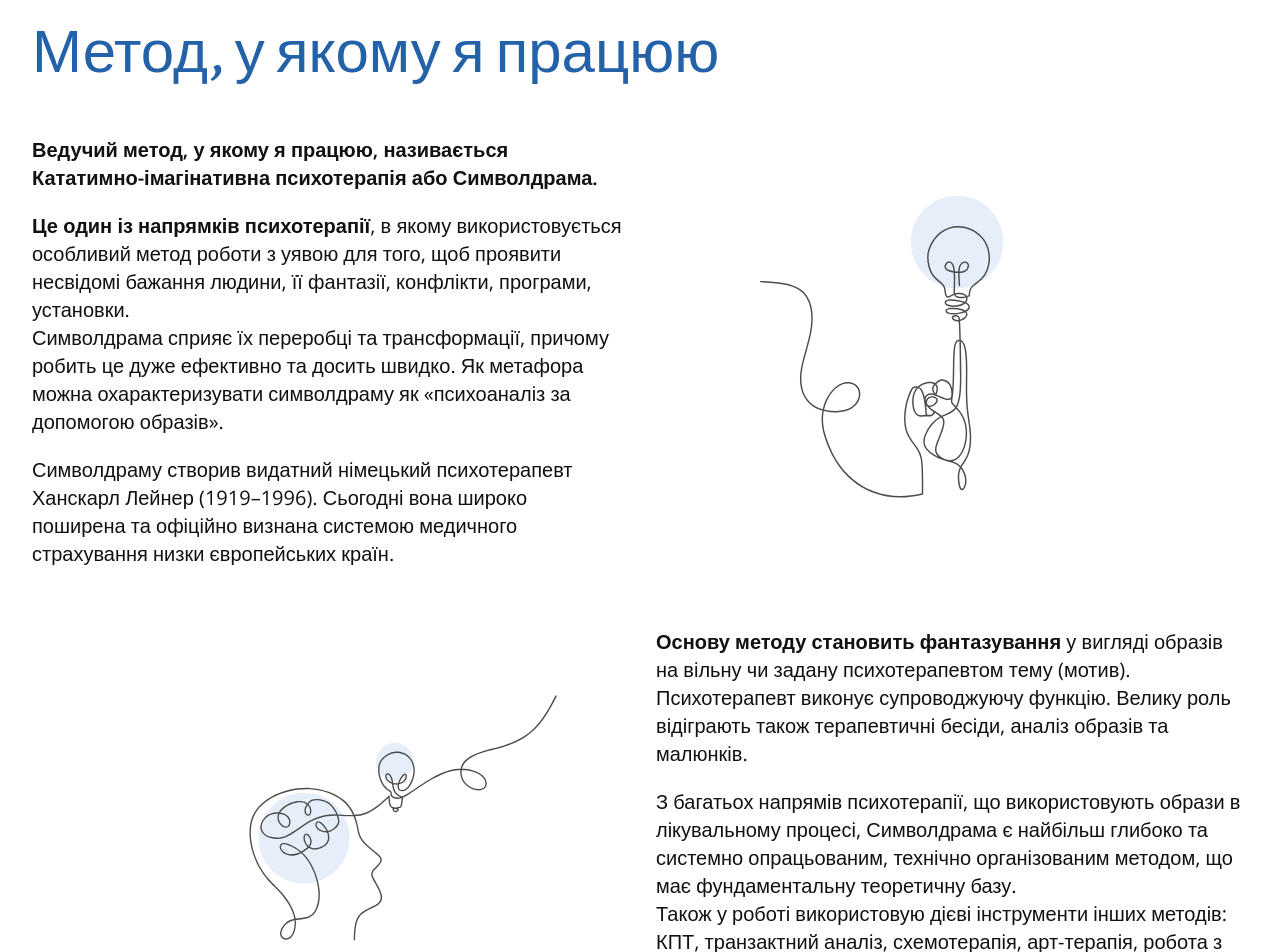
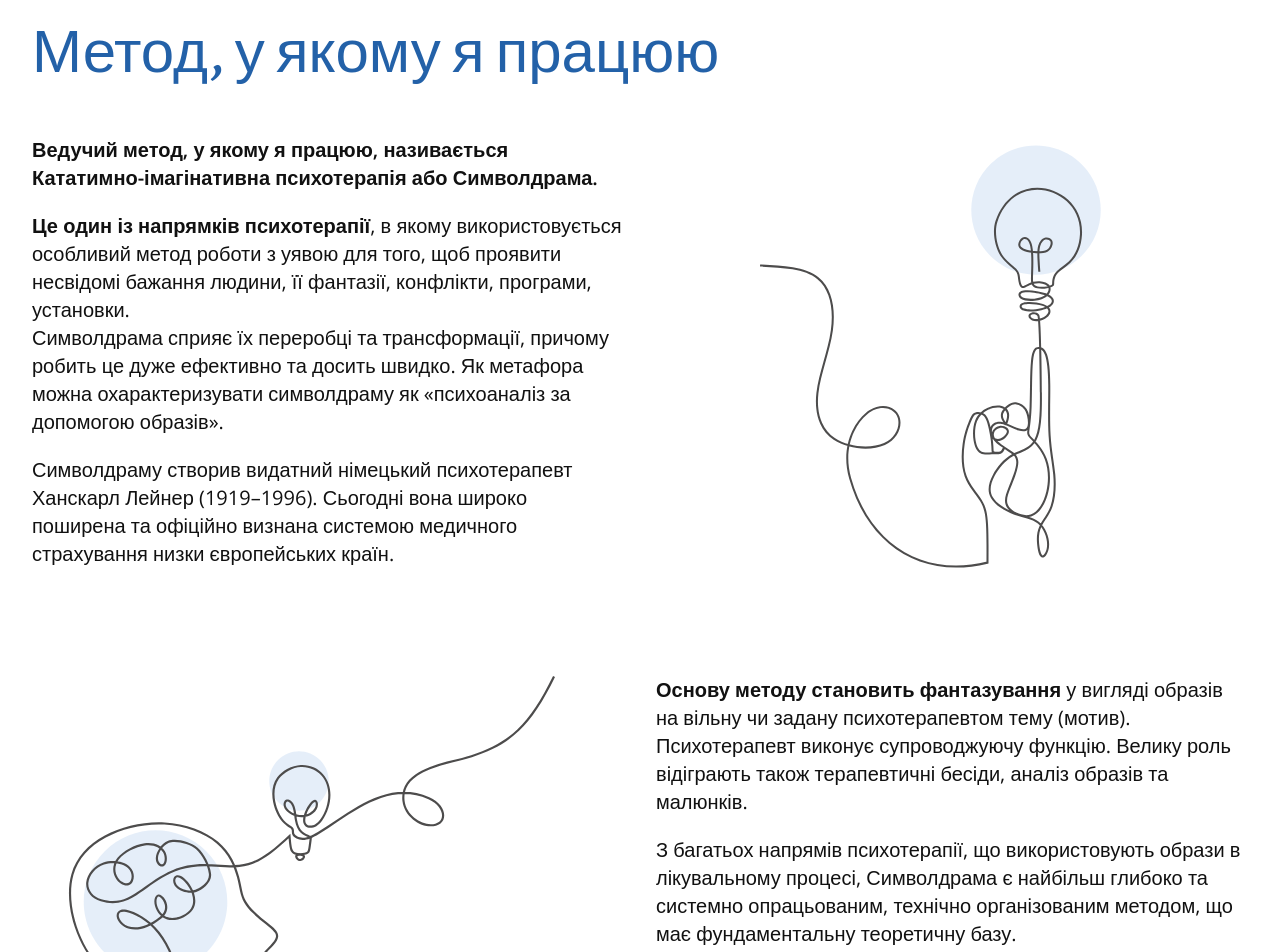
Before and after one commit to SoftRyzen-internship/psychologist, a Next.js app: page /consultations in a window 1280 px wide. Shown: the part 100-1052 px from the top of the page. Built offline with nearby package versions, Linux system fonts and the light colour scheme.

Commit message:
menthor fixes

```diff
--- a/src/views/PersonalConsultationMethodView/PersonalConsultationMethod.jsx
+++ b/src/views/PersonalConsultationMethodView/PersonalConsultationMethod.jsx
@@ -1,8 +1,9 @@
 import Image from 'next/image';
+import classNames from 'classnames';
+import PropTypes from 'prop-types';
 import ReactMarkdown from 'react-markdown';
 import { Container, SectionTitle } from '@/components';
 import s from './PersonalConsultationMethodView.module.css';
-import classNames from 'classnames';
 
 export const PersonalConsultationMethodView = ({ data }) => {
   return (
@@ -16,7 +17,7 @@ export const PersonalConsultationMethodView = ({ data }) => {
           <Image
             className={classNames(s.image1, s.image)}
             src="/icons/Method1.svg"
-            alt="method1 img"
+            alt="Робочий метод 1 опис"
             width={320}
             height={284}
           />
@@ -28,7 +29,7 @@ export const PersonalConsultationMethodView = ({ data }) => {
           <Image
             className={classNames(s.image2, s.image)}
             src="/icons/Method2.svg"
-            alt="method2 img"
+            alt="Робочий метод 2 опис"
             width={320}
             height={249}
           />
@@ -37,3 +38,14 @@ export const PersonalConsultationMethodView = ({ data }) => {
     </section>
   );
 };
+
+PersonalConsultationMethodView.propTypes = {
+  data: PropTypes.shape({
+    heading: PropTypes.string.isRequired,
+    description: PropTypes.arrayOf(
+      PropTypes.shape({
+        content: PropTypes.string.isRequired,
+      }),
+    ).isRequired,
+  }).isRequired,
+};
--- a/src/views/PersonalConsultationMethodView/PersonalConsultationMethodView.module.css
+++ b/src/views/PersonalConsultationMethodView/PersonalConsultationMethodView.module.css
@@ -14,12 +14,19 @@
     font-size: 18px;
     line-height: calc(28 / 18);
   }
-}
 
-@media screen and (min-width: 1280px) {
-  .wrapper p {
-    font-size: 20px;
-    line-height: calc(28 / 20);
+  .image1 {
+    margin-bottom: 0;
+  }
+
+  .wrapper {
+    display: flex;
+    margin-bottom: 36px;
+    gap: 32px;
+  }
+
+  .wrapper:nth-of-type(2) {
+    flex-direction: row-reverse;
   }
 }
 
@@ -37,19 +44,12 @@
   margin-bottom: 24px;
 }
 
-@media screen and (min-width: 768px) {
-  .wrapper {
-    display: flex;
-    margin-bottom: 36px;
-    gap: 32px;
+@media screen and (min-width: 1280px) {
+  .wrapper p {
+    font-size: 20px;
+    line-height: calc(28 / 20);
   }
 
-  .wrapper:nth-of-type(2) {
-    flex-direction: row-reverse;
-  }
-}
-
-@media screen and (min-width: 1280px) {
   .wrapper:nth-of-type(1) {
     gap: 136px;
   }
@@ -65,6 +65,17 @@
   .textWrapper {
     width: 592px;
   }
+
+  .image1 {
+    width: 448px;
+    height: auto;
+    margin-bottom: 0;
+  }
+
+  .image2 {
+    width: 506px;
+    height: auto;
+  }
 }
 
 @media screen and (min-width: 320px) and (max-width: 479.98px) {
@@ -76,12 +87,3 @@
 .image1 {
   margin-bottom: 24px;
 }
-
-@media screen and (min-width: 768px) {
-  .image1 {
-    margin-bottom: 0;
-  }
-}
-
-.image2 {
-}
```
